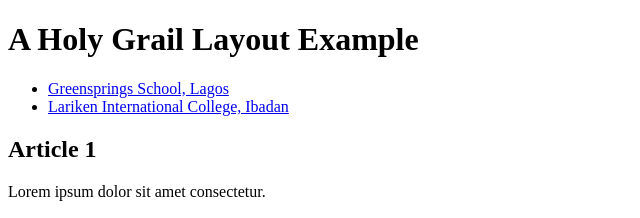
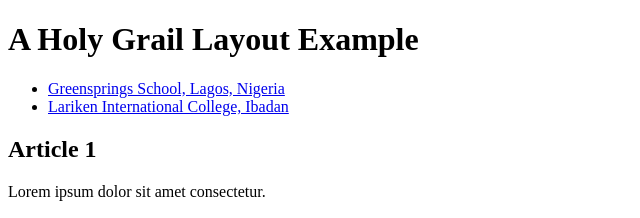
Before and after one commit to smile-wiz/wdd130, a plain HTML site: page week02/holygrail.html in a window 1280 px wide. Shown: the top 218 px of the page, 0-640 px from the left. Drawn offline with Linux system fonts and the light colour scheme.

Commit message:
Correction

```diff
--- a/week02/holygrail.html
+++ b/week02/holygrail.html
@@ -13,7 +13,7 @@
     </header>
     <nav>
         <ul>
-            <li><a href="https://www.greenspringsschool.com/">Greensprings School, Lagos</a>
+            <li><a href="https://www.greenspringsschool.com/">Greensprings School, Lagos, Nigeria</a>
             </li>
             <li>
                 <a href="https://larikencollege.com">Lariken International College, Ibadan</a>
```
